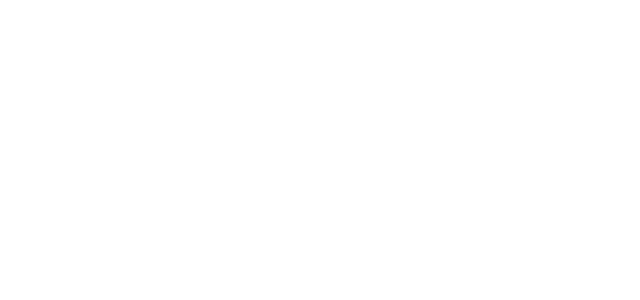
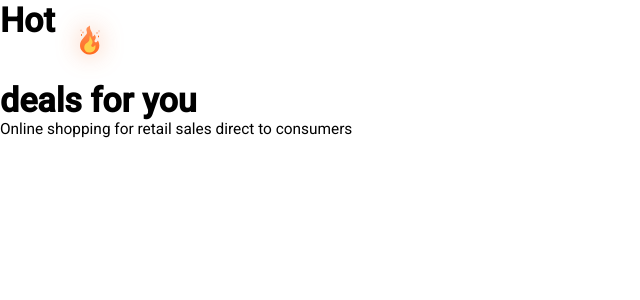
Before and after one commit to IvanValovyi/besnik, a Next.js app: page / in a window 1280 px wide. Shown: the top 300 px of the page, without its empty margins (0-640 px from the left). Built offline with nearby package versions, Linux system fonts and the light colour scheme; a web font is replaced by a local one.

Commit message:
features wip

```diff
--- /dev/null
+++ b/common/icons.tsx
@@ -0,0 +1,92 @@
+export const Fire = () => (
+  <svg
+    xmlns="http://www.w3.org/2000/svg"
+    width="70"
+    height="80"
+    viewBox="0 0 70 80"
+    fill="none"
+  >
+    <g filter="url(#filter0_d_5_919)">
+      <path
+        d="M36.2468 31.25C37.0598 32.3881 37.4968 33.7519 37.4968 35.1506V36.5C37.9253 36.5 38.3414 36.3568 38.6791 36.0931C39.0168 35.8294 39.2567 35.4605 39.3606 35.0448L39.4968 34.5L39.8663 34.9434C40.4621 35.6583 40.7854 36.561 40.7789 37.4915C40.7725 38.4221 40.4367 39.3202 39.8311 40.0268C39.6041 40.2915 39.4855 40.6322 39.4988 40.9806C39.5122 41.3291 39.6565 41.6596 39.9031 41.9062C40.0407 42.0439 40.2059 42.151 40.3877 42.2205C40.5696 42.29 40.7641 42.3203 40.9584 42.3096C41.1528 42.2988 41.3427 42.2471 41.5158 42.158C41.6889 42.0688 41.8412 41.9441 41.9628 41.7921L42.9968 40.5L43.9968 43C44.4503 44.5115 44.486 46.1177 44.1002 47.6479C43.7144 49.1781 42.9215 50.5753 41.8056 51.6912L41.6795 51.8173C39.9619 53.535 37.6322 54.5 35.2031 54.5H34.1828C32.6011 54.5 31.0464 54.0904 29.67 53.3111C28.2936 52.5318 27.1425 51.4094 26.3287 50.0531C25.3543 48.4291 24.9073 46.5429 25.0492 44.6542C25.1911 42.7656 25.915 40.9674 27.1213 39.5072L31.169 34.6073C31.5679 34.1244 31.8242 33.5399 31.9093 32.9195C31.9943 32.299 31.9046 31.6671 31.6503 31.0947C31.3276 30.3688 31.2719 29.5521 31.4932 28.789C31.7144 28.026 32.1983 27.3658 32.8593 26.925L34.9968 25.5V27.3494C34.9968 28.7481 35.4339 30.1119 36.2468 31.25Z"
+        fill="url(#paint0_linear_5_919)"
+      />
+      <path
+        d="M38.6895 51.0882L38.6939 51.0838C39.4716 50.3001 40.0265 49.3234 40.3014 48.2541C40.5763 47.1848 40.5613 46.0616 40.258 45L38.8034 46.4546C38.6662 46.5919 38.5032 46.7008 38.3238 46.7751C38.1445 46.8494 37.9522 46.8877 37.7581 46.8877C37.5639 46.8877 37.3717 46.8494 37.1923 46.7751C37.013 46.7008 36.85 46.5919 36.7127 46.4546C36.4519 46.1938 36.2979 45.8448 36.2812 45.4763C36.2644 45.1078 36.386 44.7463 36.6222 44.4629C37.1085 43.8794 37.4141 43.1667 37.5017 42.4122C37.5892 41.6577 37.4549 40.8941 37.1152 40.2147L34.758 35.5L34.3955 39.4875C34.352 39.9657 34.2124 40.4303 33.985 40.8532C33.7576 41.2762 33.4471 41.6488 33.0722 41.9489L31.0114 43.5976C30.4643 44.0352 30.0228 44.5902 29.7193 45.2216C29.4159 45.853 29.2583 46.5445 29.2583 47.2451V47.8125C29.2583 48.4973 29.4089 49.1736 29.6993 49.7938C29.9897 50.4139 30.413 50.9626 30.939 51.4009C31.7906 52.1106 32.8669 52.4943 33.9755 52.4834L35.4204 52.4691C36.6493 52.4568 37.8239 51.9606 38.6895 51.0882Z"
+        fill="#FDD04A"
+      />
+      <path
+        d="M26.5 36C26.3674 36 26.2402 35.9473 26.1464 35.8536C26.0527 35.7598 26 35.6326 26 35.5V34.5C26 34.3674 26.0527 34.2402 26.1464 34.1464C26.2402 34.0527 26.3674 34 26.5 34C26.6326 34 26.7598 34.0527 26.8536 34.1464C26.9473 34.2402 27 34.3674 27 34.5V35.5C27 35.6326 26.9473 35.7598 26.8536 35.8536C26.7598 35.9473 26.6326 36 26.5 36Z"
+        fill="#FE691E"
+      />
+      <path
+        d="M28 33.5C27.8674 33.5 27.7402 33.4473 27.6464 33.3536C27.5527 33.2598 27.5 33.1326 27.5 33V32C27.5 31.8674 27.5527 31.7402 27.6464 31.6464C27.7402 31.5527 27.8674 31.5 28 31.5C28.1326 31.5 28.2598 31.5527 28.3536 31.6464C28.4473 31.7402 28.5 31.8674 28.5 32V33C28.5 33.1326 28.4473 33.2598 28.3536 33.3536C28.2598 33.4473 28.1326 33.5 28 33.5Z"
+        fill="#FF8D54"
+      />
+      <path
+        d="M26 31.5C25.8674 31.5 25.7402 31.4473 25.6464 31.3536C25.5527 31.2598 25.5 31.1326 25.5 31V30C25.5 29.8674 25.5527 29.7402 25.6464 29.6464C25.7402 29.5527 25.8674 29.5 26 29.5C26.1326 29.5 26.2598 29.5527 26.3536 29.6464C26.4473 29.7402 26.5 29.8674 26.5 30V31C26.5 31.1326 26.4473 31.2598 26.3536 31.3536C26.2598 31.4473 26.1326 31.5 26 31.5Z"
+        fill="#FFB895"
+      />
+      <path
+        d="M43.5 37.5C43.3674 37.5 43.2402 37.4473 43.1464 37.3536C43.0527 37.2598 43 37.1326 43 37V36C43 35.8674 43.0527 35.7402 43.1464 35.6464C43.2402 35.5527 43.3674 35.5 43.5 35.5C43.6326 35.5 43.7598 35.5527 43.8536 35.6464C43.9473 35.7402 44 35.8674 44 36V37C44 37.1326 43.9473 37.2598 43.8536 37.3536C43.7598 37.4473 43.6326 37.5 43.5 37.5Z"
+        fill="#FE691E"
+      />
+      <path
+        d="M42 34C41.8674 34 41.7402 33.9473 41.6464 33.8536C41.5527 33.7598 41.5 33.6326 41.5 33.5V32.5C41.5 32.3674 41.5527 32.2402 41.6464 32.1464C41.7402 32.0527 41.8674 32 42 32C42.1326 32 42.2598 32.0527 42.3536 32.1464C42.4473 32.2402 42.5 32.3674 42.5 32.5V33.5C42.5 33.6326 42.4473 33.7598 42.3536 33.8536C42.2598 33.9473 42.1326 34 42 34Z"
+        fill="#FF8D54"
+      />
+      <path
+        d="M44 32.5C43.8674 32.5 43.7402 32.4473 43.6464 32.3536C43.5527 32.2598 43.5 32.1326 43.5 32V30.5C43.5 30.3674 43.5527 30.2402 43.6464 30.1464C43.7402 30.0527 43.8674 30 44 30C44.1326 30 44.2598 30.0527 44.3536 30.1464C44.4473 30.2402 44.5 30.3674 44.5 30.5V32C44.5 32.1326 44.4473 32.2598 44.3536 32.3536C44.2598 32.4473 44.1326 32.5 44 32.5Z"
+        fill="#FFB895"
+      />
+    </g>
+    <defs>
+      <filter
+        id="filter0_d_5_919"
+        x="-6"
+        y="-1"
+        width="82"
+        height="82"
+        filterUnits="userSpaceOnUse"
+        color-interpolation-filters="sRGB"
+      >
+        <feFlood flood-opacity="0" result="BackgroundImageFix" />
+        <feColorMatrix
+          in="SourceAlpha"
+          type="matrix"
+          values="0 0 0 0 0 0 0 0 0 0 0 0 0 0 0 0 0 0 127 0"
+          result="hardAlpha"
+        />
+        <feOffset />
+        <feGaussianBlur stdDeviation="12.5" />
+        <feColorMatrix
+          type="matrix"
+          values="0 0 0 0 0.929167 0 0 0 0 0.36776 0 0 0 0 0.0851736 0 0 0 0.35 0"
+        />
+        <feBlend
+          mode="normal"
+          in2="BackgroundImageFix"
+          result="effect1_dropShadow_5_919"
+        />
+        <feBlend
+          mode="normal"
+          in="SourceGraphic"
+          in2="effect1_dropShadow_5_919"
+          result="shape"
+        />
+      </filter>
+      <linearGradient
+        id="paint0_linear_5_919"
+        x1="34.6944"
+        y1="25.5"
+        x2="34.6944"
+        y2="54.5"
+        gradientUnits="userSpaceOnUse"
+      >
+        <stop stopColor="#FF9159" />
+        <stop offset="0.6875" stopColor="#FF7631" />
+        <stop offset="1" stopColor="#FF6A1F" />
+      </linearGradient>
+    </defs>
+  </svg>
+);
--- /dev/null
+++ b/components/Features.tsx
@@ -0,0 +1,21 @@
+import { Fire } from "@/common/icons";
+
+export default function Features() {
+  return (
+    <div>
+      <div>
+        <div>
+          <h2>
+            <div className="flex">
+              <div>Hot</div>
+              <Fire />
+            </div>
+            <div>deals for you</div>
+          </h2>
+        </div>
+        <p>Online shopping for retail sales direct to consumers</p>
+      </div>
+      <div></div>
+    </div>
+  );
+}
--- a/pages/index.tsx
+++ b/pages/index.tsx
@@ -2,9 +2,15 @@
 import Image from "next/image";
 import { Inter } from "@next/font/google";
 import styles from "@/styles/Home.module.css";
+import { Fire } from "@/common/icons";
+import Features from "@/components/Features";
 
 const inter = Inter({ subsets: ["latin"] });
 
 export default function Home() {
-  return <></>;
+  return (
+    <>
+      <Features />
+    </>
+  );
 }
```
